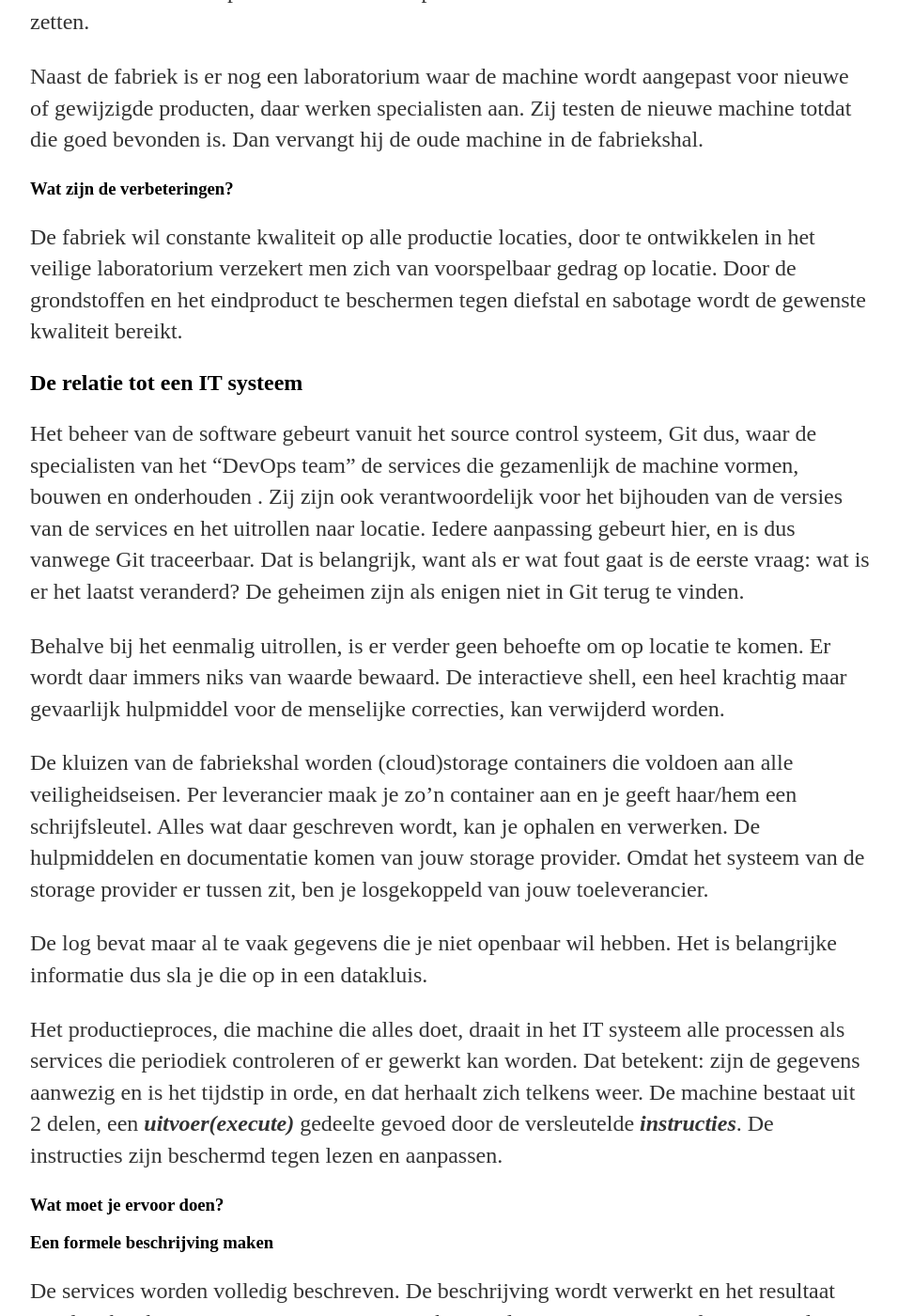
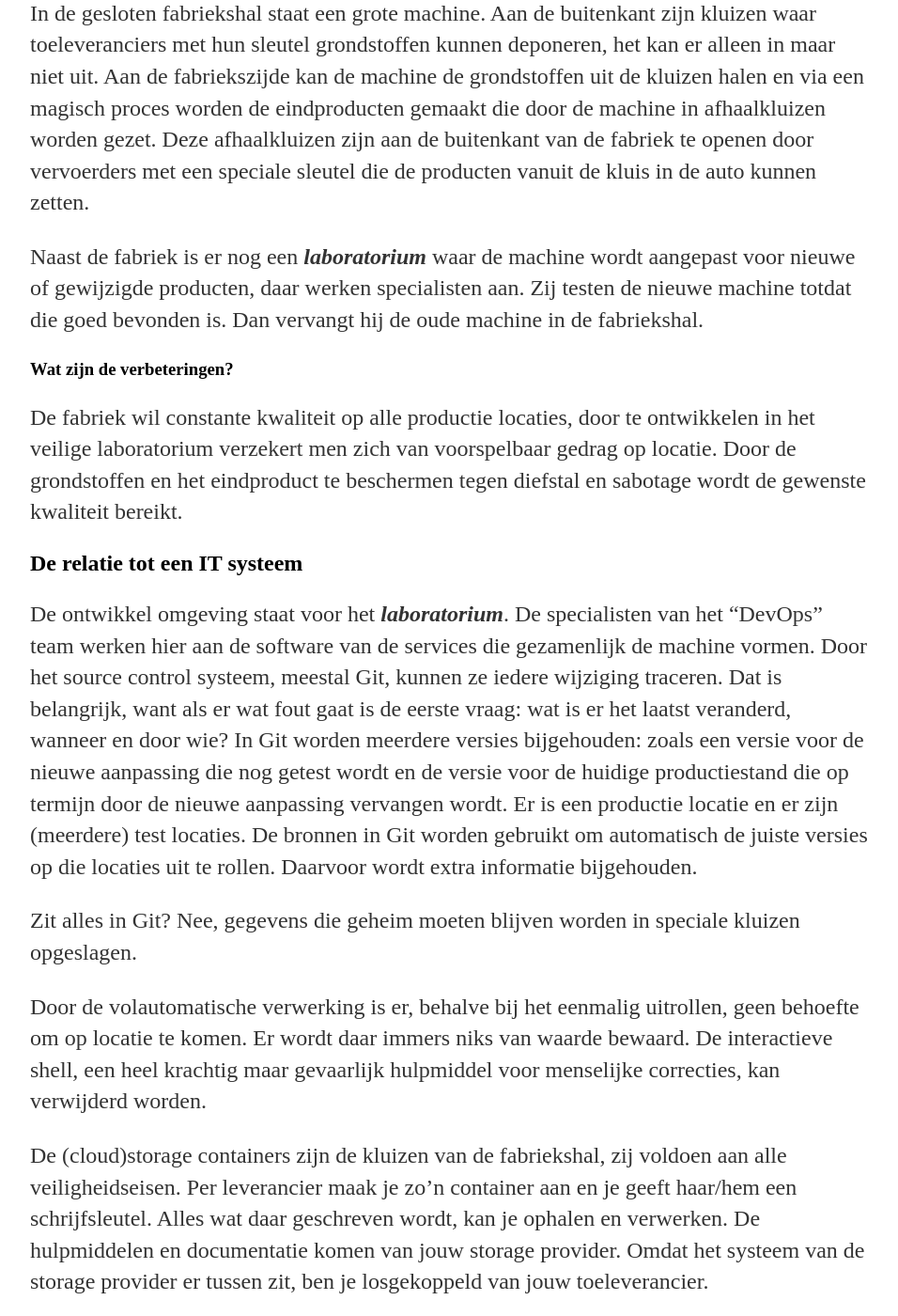
Before and after one commit to paedelm/paedelm.github.io, a Jekyll site: the page built from _posts/2021-05-03-Touwtje-uit-de-brievenbus.md, in a window 1280 px wide and 1400 px high, scrolled down 3046 px. Shown: the whole window at 94% size, without its empty margins (160-1116 px from the left). Built offline with Jekyll 4.4.1, drawn with Linux system fonts in a browser that asks for light colours; some of the changed text lies outside the part shown.

Commit message:
met touwtje en een betere uitleg

```diff
--- a/_posts/2021-05-03-Touwtje-uit-de-brievenbus.md
+++ b/_posts/2021-05-03-Touwtje-uit-de-brievenbus.md
@@ -7,6 +7,7 @@ date: 2021-05-03
 
 ## (Te)Goed van vertrouwen
 
+  ![](touwtje.jpg)
   Dat is eigenlijk een gunstige eigenschap, kennelijk vertrouwen wij elkaar en zijn we verbaasd maar ook boos als iemand dat vertrouwen schaadt. Te goed van vertrouwen is een vorm van naïviteit die genadeloos kan worden afgestraft, sprookjes zijn soms wreed maar je kan er wat van leren.
 
   >Wie is daar? Ik ben het Grootmoe, Roodkapje! Ik breng U appels en wijn; doe maar vlug open!  "Trek maar aan het touwtje, dan zal de deur wel open gaan!" antwoordde Grootmoe. Nu sprong de deur vanzelf open...
@@ -43,6 +44,7 @@ date: 2021-05-03
 
 ## Het fabrieksmodel
 
+  >De fabriek kan symbool staan voor een IT systeem. Het heeft een verwerkingsproces met grondstoffen als invoer en als resultaat een product. De oude fabriek staat symbool voor het naïeve systeem, en de nieuwe voor het betrouwbare en veilige systeem.
 
   Stel je maar een **_oude fabriek_** voor, in de hal is het enorm druk, toeleveranciers brengen de grondstoffen en vervoerders halen de eindproducten op. Verderop sleutelt iemand aan de machine en daar werkt (gedeeltelijk) gespecialiseerd personeel aan de productie op basis van een redelijk recent handboek. Er is een discussie gaande of de laatste revisie van de machine ongedaan gemaakt is vanwege een probleem en dat daarom de oude instructies weer gelden. Er is iemand die het allemaal haarfijn weet maar die heeft vandaag een begrafenis en kan eigenlijk niet gestoord worden.
 
@@ -50,22 +52,24 @@ date: 2021-05-03
   De **_nieuwe fabriek_** ziet er anders uit: een gesloten fabriekshal met gekoppelde kluizen voor toevoer van grondstoffen en afvoer van producten.
   In de gesloten fabriekshal staat een grote machine. Aan de buitenkant zijn kluizen waar toeleveranciers met hun sleutel grondstoffen kunnen deponeren, het kan er alleen in maar niet uit. Aan de fabriekszijde kan de machine de grondstoffen uit de kluizen halen en via een magisch proces worden de eindproducten gemaakt die door de machine in afhaalkluizen worden gezet. Deze afhaalkluizen zijn aan de buitenkant van de fabriek te openen door vervoerders met een speciale sleutel die de producten vanuit de kluis in de auto kunnen zetten.
 
-  Naast de fabriek is er nog een laboratorium waar de machine wordt aangepast voor nieuwe of gewijzigde producten, daar werken specialisten aan. Zij testen de nieuwe machine totdat die goed bevonden is. Dan vervangt hij de oude machine in de fabriekshal.
+  Naast de fabriek is er nog een **_laboratorium_** waar de machine wordt aangepast voor nieuwe of gewijzigde producten, daar werken specialisten aan. Zij testen de nieuwe machine totdat die goed bevonden is. Dan vervangt hij de oude machine in de fabriekshal.
 
 ### Wat zijn de verbeteringen?
 
   De fabriek wil constante kwaliteit op alle productie locaties, door te ontwikkelen in het veilige laboratorium verzekert men zich van voorspelbaar gedrag op locatie. Door de grondstoffen en het eindproduct te beschermen tegen diefstal en sabotage wordt de gewenste kwaliteit bereikt.
 ## De relatie tot een IT systeem
 
-  Het beheer van de software gebeurt vanuit het source control systeem, Git dus, waar de specialisten van het "DevOps team" de services die gezamenlijk de machine vormen, bouwen en onderhouden . Zij zijn ook verantwoordelijk voor het bijhouden van de versies van de services en het uitrollen naar locatie. Iedere aanpassing gebeurt hier, en is dus vanwege Git traceerbaar. Dat is belangrijk, want als er wat fout gaat is de eerste vraag: wat is er het laatst veranderd? De geheimen zijn als enigen niet in Git terug te vinden.
+  De ontwikkel omgeving staat voor het **_laboratorium_**. De specialisten van het "DevOps" team werken hier aan de software van de services die gezamenlijk de machine vormen. Door het source control systeem, meestal Git, kunnen ze iedere wijziging traceren. Dat is belangrijk, want als er wat fout gaat is de eerste vraag: wat is er het laatst veranderd, wanneer en door wie? In Git worden meerdere versies bijgehouden: zoals een versie voor de nieuwe aanpassing die nog getest wordt en de versie voor de huidige productiestand die op termijn door de nieuwe aanpassing vervangen wordt. Er is een productie locatie en er zijn (meerdere) test locaties. De bronnen in Git worden gebruikt om automatisch de juiste versies op die locaties uit te rollen. Daarvoor wordt extra informatie bijgehouden.
 
-  Behalve bij het eenmalig uitrollen, is er verder geen behoefte om op locatie te komen. Er wordt daar immers niks van waarde bewaard. De interactieve shell, een heel krachtig maar gevaarlijk hulpmiddel voor de menselijke correcties, kan verwijderd worden.
+  Zit alles in Git? Nee, gegevens die geheim moeten blijven worden in speciale kluizen opgeslagen.
 
-  De kluizen van de fabriekshal worden (cloud)storage containers die voldoen aan alle veiligheidseisen. Per leverancier maak je zo'n container aan en je geeft haar/hem een schrijfsleutel. Alles wat daar geschreven wordt, kan je ophalen en verwerken.  De hulpmiddelen en documentatie komen van jouw storage provider. Omdat het systeem van de storage provider er tussen zit, ben je losgekoppeld van jouw toeleverancier.
+  Door de volautomatische verwerking is er, behalve bij het eenmalig uitrollen, geen behoefte om op locatie te komen. Er wordt daar immers niks van waarde bewaard. De interactieve shell, een heel krachtig maar gevaarlijk hulpmiddel voor menselijke correcties, kan verwijderd worden.
 
-  De log bevat maar al te vaak gegevens die je niet openbaar wil hebben. Het is belangrijke informatie dus sla je die op in een datakluis.
+  De (cloud)storage containers zijn de kluizen van de fabriekshal, zij voldoen aan alle veiligheidseisen. Per leverancier maak je zo'n container aan en je geeft haar/hem een schrijfsleutel. Alles wat daar geschreven wordt, kan je ophalen en verwerken.  De hulpmiddelen en documentatie komen van jouw storage provider. Omdat het systeem van de storage provider er tussen zit, ben je losgekoppeld van jouw toeleverancier.
 
-  Het productieproces, die machine die alles doet, draait in het IT systeem alle processen als services die periodiek controleren of er gewerkt kan worden. Dat betekent: zijn de gegevens aanwezig en is het tijdstip in orde, en dat herhaalt zich telkens weer. De machine bestaat uit 2 delen, een **_uitvoer(execute)_** gedeelte gevoed door de versleutelde **_instructies_**. De instructies zijn beschermd tegen lezen en aanpassen.
+  Het IT systeem maakt altijd een verslag van de verwerking, deze log bevat maar al te vaak gegevens die je niet openbaar wil hebben. Het is belangrijke informatie dus sla je die op in een datakluis.
+
+  Het productieproces wordt beschermd tegen ongewenste wijzigingen, dat zijn aanpassingen die niet via Git zijn gebeurd. De machine werkt daarom als een **_draaiorgel_** en bestaat uit 2 delen, de instructies en het gedeelte dat die instructies uitvoert. De instructies zijn versleuteld, aanpassen maar ook lezen is onmogelijk.
 
 
 
```
Also changed, not shown: _posts/touwtje.jpg (added).
